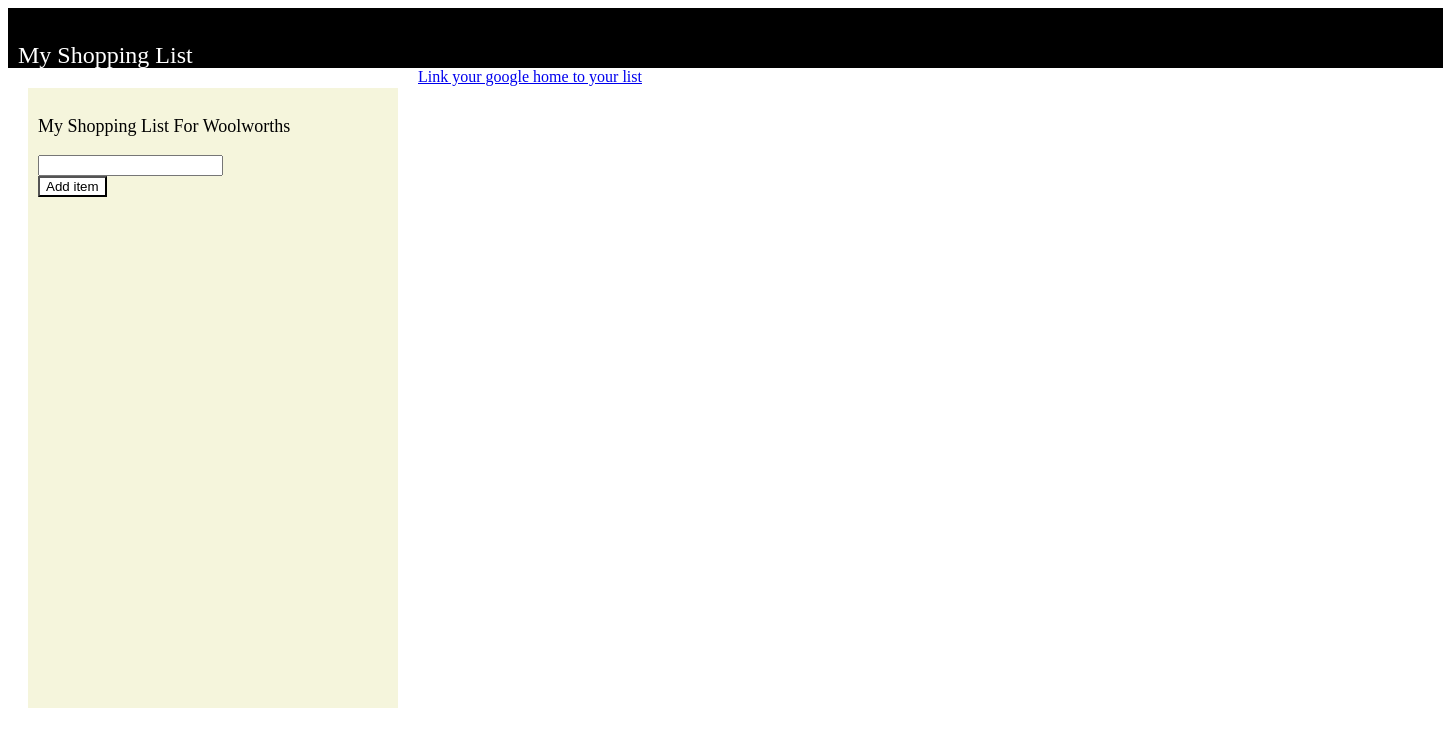
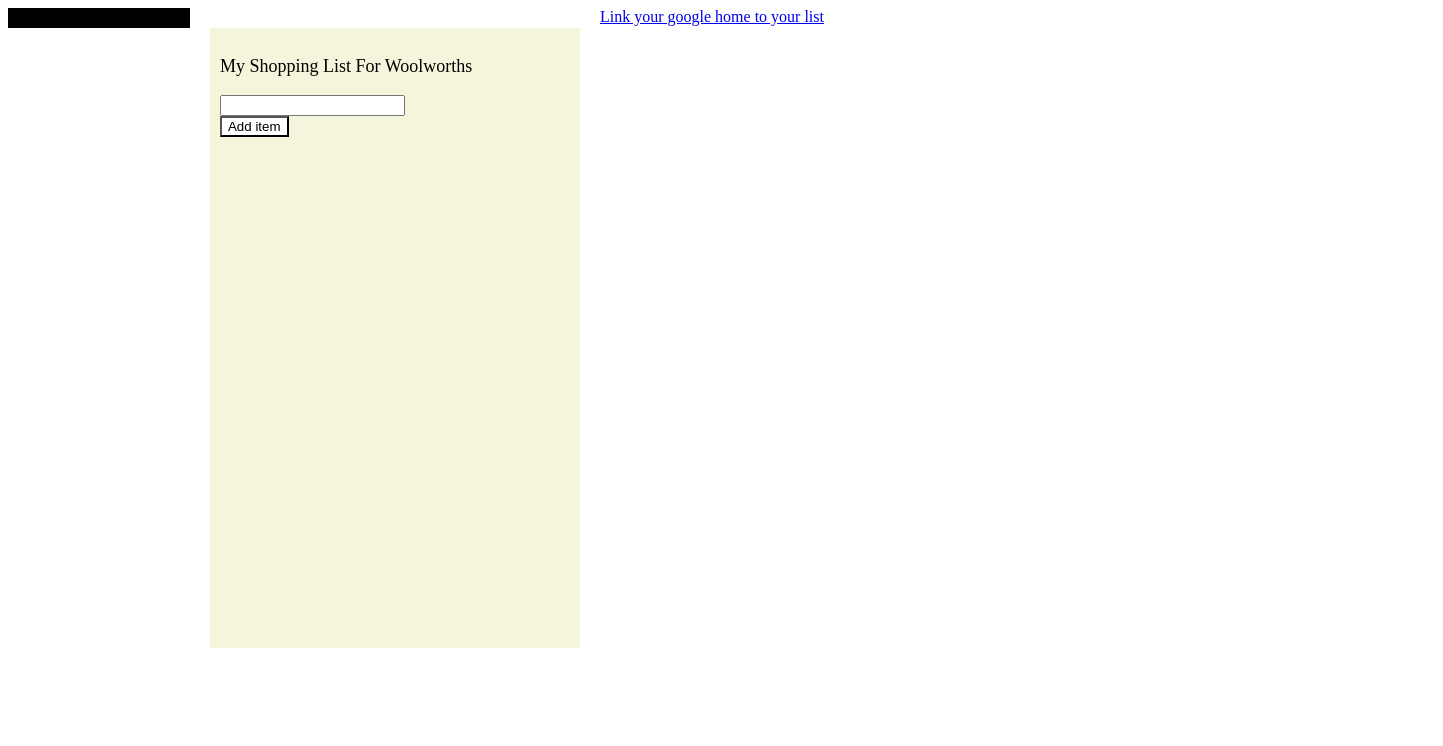
Before and after one commit to myshoppinglist/woolworthslist.html, a plain HTML site: page index.html in a window 1280 px wide. Shown: the whole page, 1443 px wide, since content can reach past the window. Drawn offline with Linux system fonts and the light colour scheme.

Commit message:
Update index.html

```diff
--- a/index.html
+++ b/index.html
@@ -26,14 +26,12 @@
  </script>
  <style>
   .header {
-    height: 40px;
-    width: 1415px;
+    height: 20px;
     background-color:black;
     float: left;
     color: white;
-    padding:10px;
     text-align:left;
-    font-size:24px;
+    font-size:25px;
   }
   .app {
     height:600px;
```
